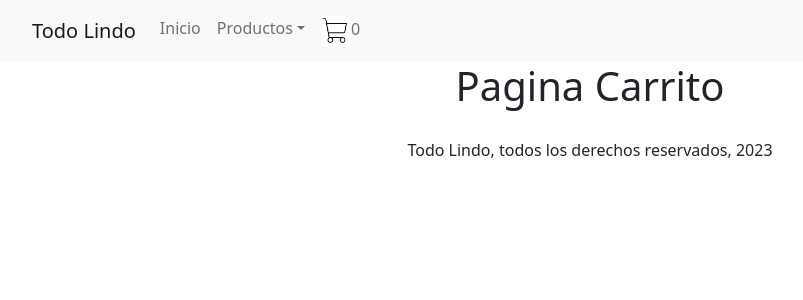
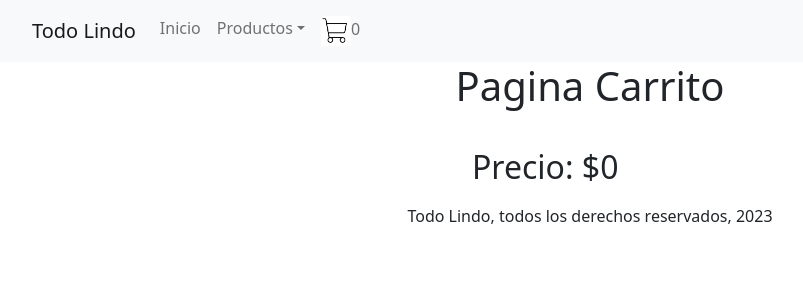
Before and after one commit to aldanamartu/reactproyectofinalmartucci, a React (Create React App) app: page /carrito in a window 1280 px wide. Shown: the top 300 px of the page, without its empty margins (50-853 px from the left). Built offline with nearby package versions, Linux system fonts and the light colour scheme.

Commit message:
carrito version con precio

```diff
--- a/src/App.css
+++ b/src/App.css
@@ -20,3 +20,9 @@ footer {
     width: 20%;
     padding: 10px;
 }
+
+.precio {
+    margin: auto;
+    width: 20%;
+    padding: 10px;
+}
--- a/src/pages/Carrito.js
+++ b/src/pages/Carrito.js
@@ -6,15 +6,14 @@ import { useEffect, useState } from "react";
 import imgEliminar from '../components/CartWidget/assets/eliminar.png';
 
 let carrito = localStorage.getItem("carrito");
-let precio = localStorage.getItem("precio");
 
 const actualizarLocalStorge = (carrito, precio) => {
     localStorage.setItem("carrito", JSON.stringify(carrito));
-    localStorage.setItem("precio", JSON.stringify(precio));
 }
 
 function Carrito() {
     const [itemList, setItemList] = useState([]);
+    const [price, updatePrice] = useState([0]);
     const [counter, updateCounter] = useState([0]);
     let items = collection(db, "items");
 
@@ -42,11 +41,18 @@ function Carrito() {
                 const data = await getDocs(q);
                 const filteredData = data.docs.map((doc) => ({ ...doc.data(), id: doc.id }))
                 setItemList(filteredData);
+                var precio = 0;
+                for (const producto in filteredData) {
+                    var productoEnCarrito = carrito.find(o => o.id === filteredData[producto].title);
+                    precio += filteredData[producto].price * productoEnCarrito.cantidad;
+                }
+                updatePrice(precio);
             }
 
             getItemList();
         } else {
             setItemList([]);
+            updatePrice(0);
         }
 
     }, [counter])
@@ -73,8 +79,8 @@ function Carrito() {
             <div className="galeria">
                 {itemList.map((producto) => {
 
-                    var carritoEnProducto = carrito.find(o => o.id === producto.title);
-                    var cant = carritoEnProducto != null ? carritoEnProducto.cantidad : 0;
+                    var productoEnCarrito = carrito.find(o => o.id === producto.title);
+                    var cant = productoEnCarrito != null ? productoEnCarrito.cantidad : 0;
                     return (
                         <article key={producto.id}>
                             <h5>
@@ -91,7 +97,9 @@ function Carrito() {
                         </article>
                     );
                 })}
-
+            </div>
+            <div className="precio">
+                <h2>Precio: ${price}</h2>
             </div>
         </div>
 
```
